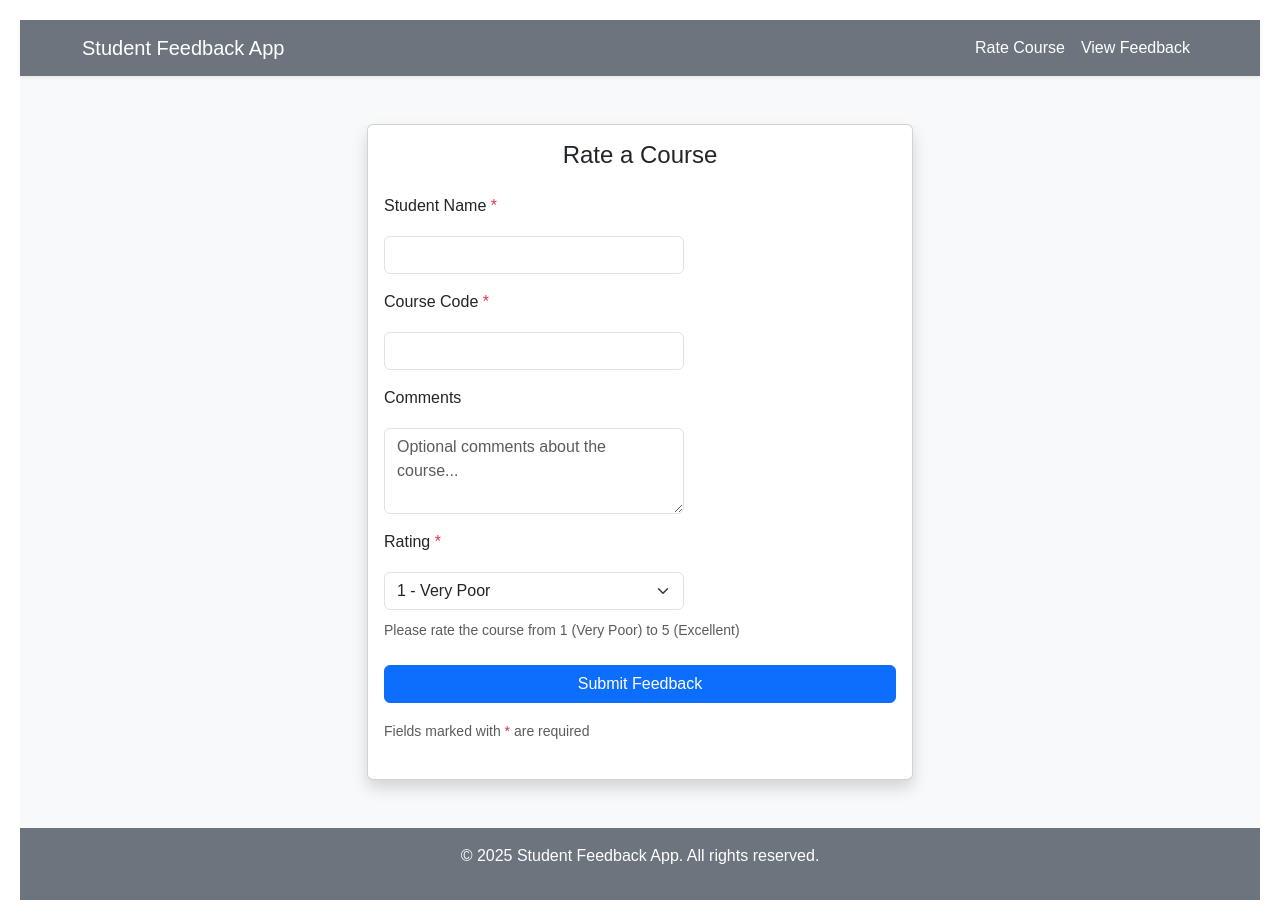
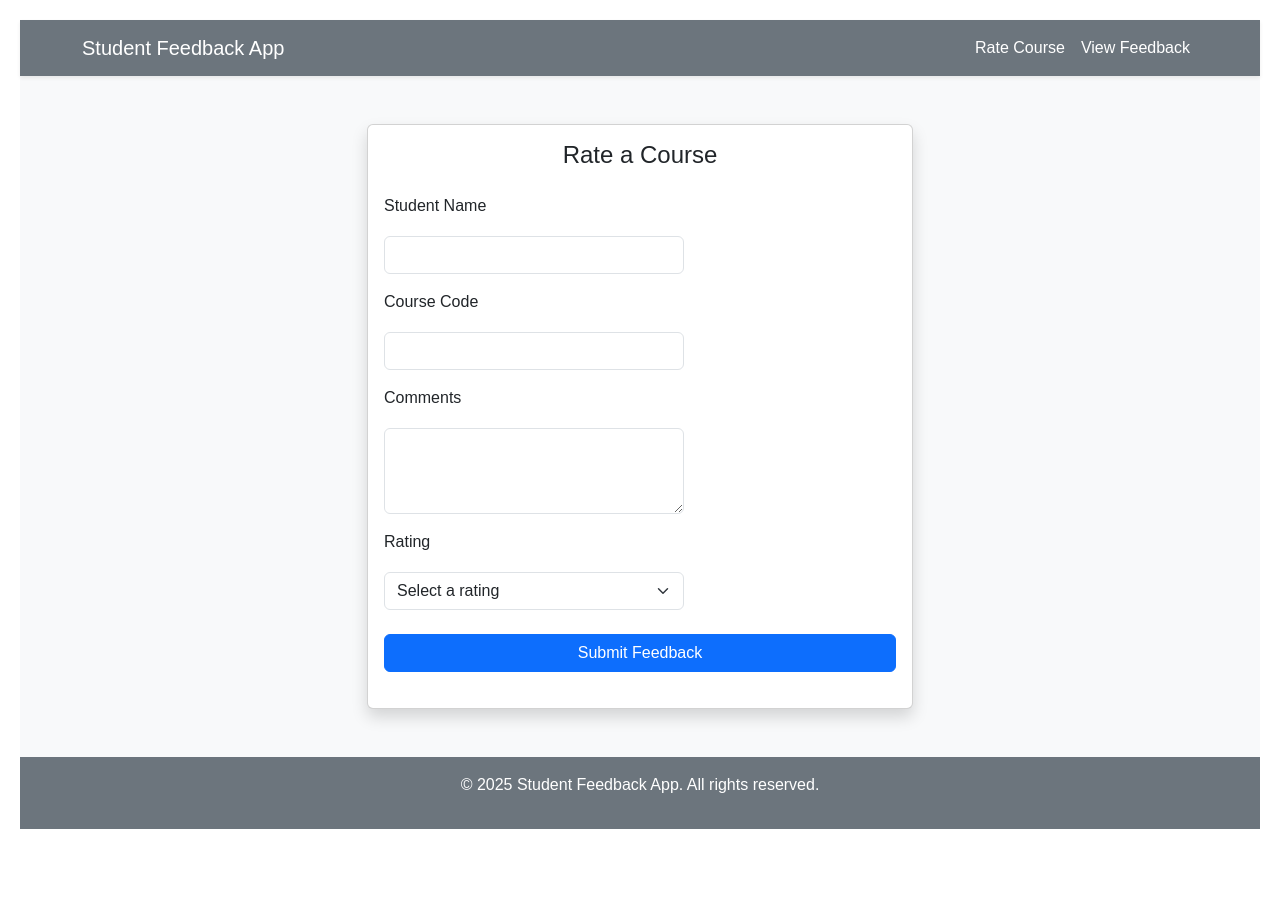
Before and after one commit to tokamakara/student-feedback-app, a React (Create React App) app in the folder frontend/: page / in a window 1280 px wide. After the commit the page ends 849 px from the top, so only its background shows below. Built offline with nearby package versions, Linux system fonts and the light colour scheme.

Commit message:
Make all form fields required and clean up labels

```diff
--- a/frontend/src/FeedbackForm.js
+++ b/frontend/src/FeedbackForm.js
@@ -7,12 +7,12 @@ const FeedbackForm = () => {
   const [studentName, setStudentName] = useState('');
   const [courseCode, setCourseCode] = useState('');
   const [comments, setComments] = useState('');
-  const [rating, setRating] = useState(1);
+  const [rating, setRating] = useState('');
   const [errors, setErrors] = useState({});
   const [isSubmitting, setIsSubmitting] = useState(false);
   const navigate = useNavigate();
 
-  // Enhanced validation as per assignment requirements
+  // Enhanced validation - ALL FIELDS REQUIRED
   const validateForm = () => {
     const newErrors = {};
 
@@ -30,8 +30,17 @@ const FeedbackForm = () => {
       newErrors.courseCode = 'Course Code must be at least 2 characters';
     }
 
+    // Comments validation - REQUIRED (no longer optional)
+    if (!comments.trim()) {
+      newErrors.comments = 'Comments are required';
+    } else if (comments.trim().length < 5) {
+      newErrors.comments = 'Comments must be at least 5 characters';
+    }
+
     // Rating validation - must be between 1-5
-    if (!rating || rating < 1 || rating > 5) {
+    if (!rating) {
+      newErrors.rating = 'Rating is required';
+    } else if (rating < 1 || rating > 5) {
       newErrors.rating = 'Rating must be between 1 and 5';
     }
 
@@ -54,6 +63,14 @@ const FeedbackForm = () => {
         if (errors.courseCode) {
           const newErrors = { ...errors };
           delete newErrors.courseCode;
+          setErrors(newErrors);
+        }
+        break;
+      case 'comments':
+        setComments(value);
+        if (errors.comments) {
+          const newErrors = { ...errors };
+          delete newErrors.comments;
           setErrors(newErrors);
         }
         break;
@@ -95,7 +112,7 @@ const FeedbackForm = () => {
       setStudentName('');
       setCourseCode('');
       setComments('');
-      setRating(1);
+      setRating('');
       setErrors({});
 
       // Redirect to dashboard
@@ -126,7 +143,7 @@ const FeedbackForm = () => {
               {/* Student Name Field */}
               <div className="mb-3">
                 <label htmlFor="studentName" className="form-label">
-                  Student Name <span className="text-danger">*</span>
+                  Student Name
                 </label>
                 <input
                   type="text"
@@ -146,7 +163,7 @@ const FeedbackForm = () => {
               {/* Course Code Field */}
               <div className="mb-3">
                 <label htmlFor="courseCode" className="form-label">
-                  Course Code <span className="text-danger">*</span>
+                  Course Code
                 </label>
                 <input
                   type="text"
@@ -163,25 +180,30 @@ const FeedbackForm = () => {
                 )}
               </div>
 
-              {/* Comments Field */}
+              {/* Comments Field - NOW REQUIRED */}
               <div className="mb-3">
                 <label htmlFor="comments" className="form-label">
                   Comments
                 </label>
                 <textarea
-                  className="form-control"
+                  className={`form-control ${errors.comments ? 'is-invalid' : ''}`}
                   id="comments"
                   rows="3"
                   value={comments}
-                  onChange={(e) => setComments(e.target.value)}
-                  placeholder="Optional comments about the course..."
+                  onChange={(e) => handleInputChange('comments', e.target.value)}
+                  required
                 />
+                {errors.comments && (
+                  <div className="invalid-feedback">
+                    {errors.comments}
+                  </div>
+                )}
               </div>
 
               {/* Rating Field */}
               <div className="mb-4">
                 <label htmlFor="rating" className="form-label">
-                  Rating <span className="text-danger">*</span>
+                  Rating
                 </label>
                 <select
                   className={`form-select ${errors.rating ? 'is-invalid' : ''}`}
@@ -191,20 +213,17 @@ const FeedbackForm = () => {
                   required
                 >
                   <option value="">Select a rating</option>
-                  <option value="1">1 - Very Poor</option>
-                  <option value="2">2 - Poor</option>
-                  <option value="3">3 - Average</option>
-                  <option value="4">4 - Good</option>
-                  <option value="5">5 - Excellent</option>
+                  <option value="1">1</option>
+                  <option value="2">2</option>
+                  <option value="3">3</option>
+                  <option value="4">4</option>
+                  <option value="5">5</option>
                 </select>
                 {errors.rating && (
                   <div className="invalid-feedback">
                     {errors.rating}
                   </div>
                 )}
-                <div className="form-text">
-                  Please rate the course from 1 (Very Poor) to 5 (Excellent)
-                </div>
               </div>
 
               {/* Submit Button */}
@@ -222,13 +241,6 @@ const FeedbackForm = () => {
                   'Submit Feedback'
                 )}
               </button>
-
-              {/* Required fields note */}
-              <div className="mt-3">
-                <small className="text-muted">
-                  Fields marked with <span className="text-danger">*</span> are required
-                </small>
-              </div>
             </form>
           </div>
         </div>
```
